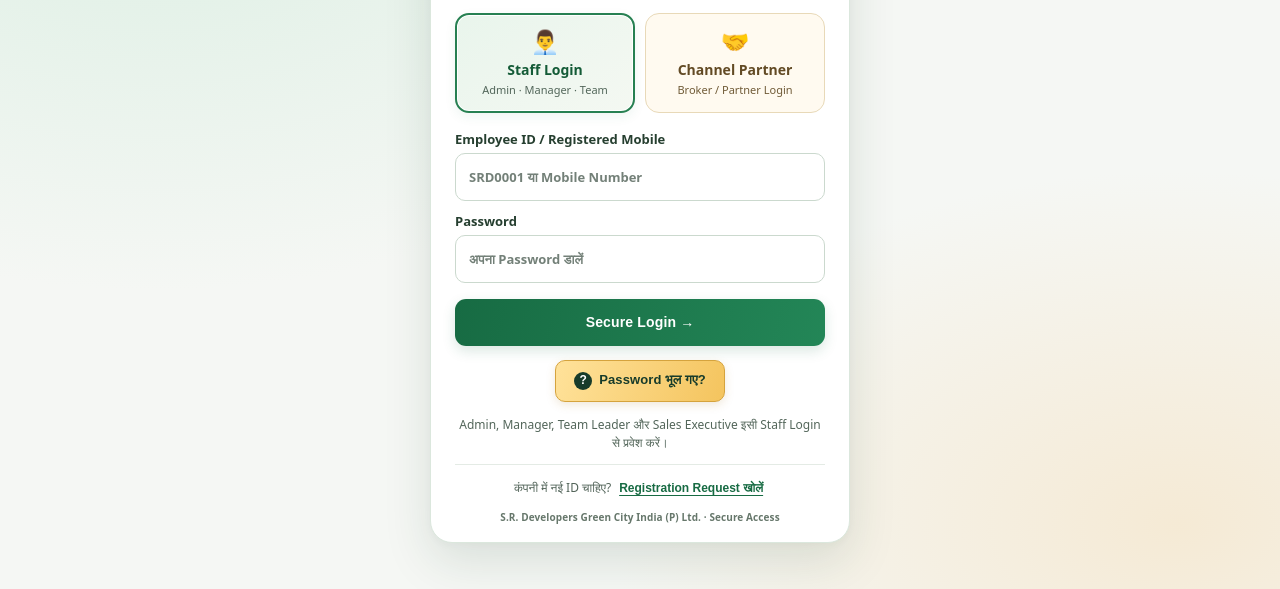
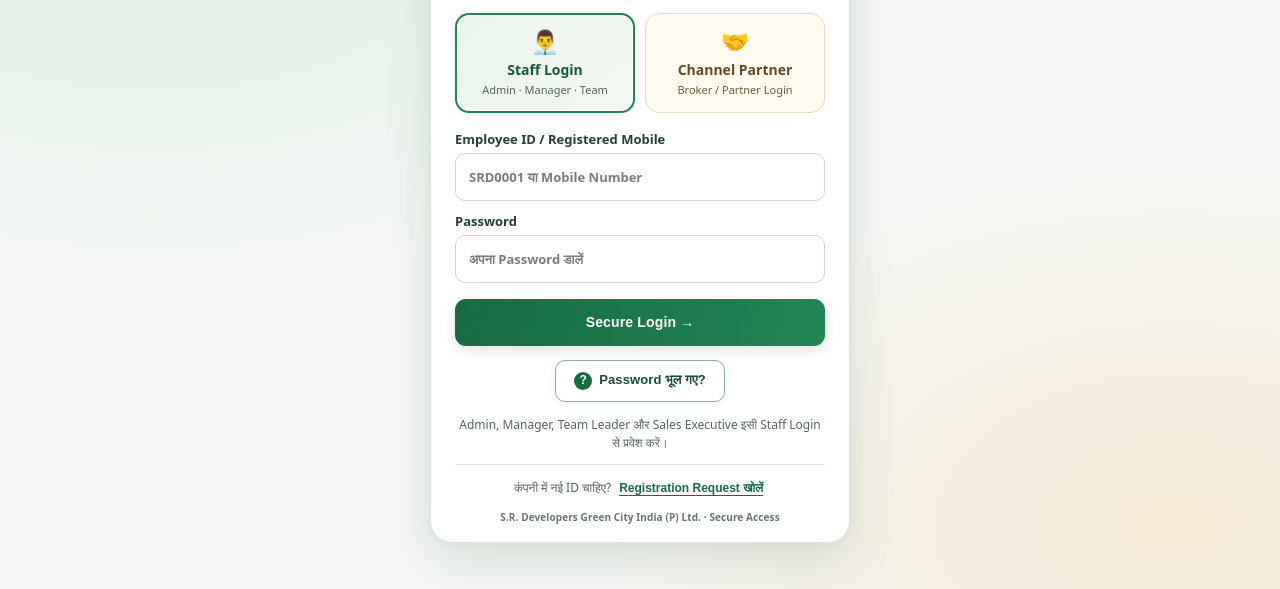
Before and after one commit to srdeveloperstf2-sketch/SR-DEVELOPERS-, a website: page index.html in a window 1280 px wide. Shown: the part 211-800 px from the top of the page. Drawn offline with nearby package versions, Linux system fonts and the light colour scheme.

Commit message:
Change forgot password button to white high-contrast style

```diff
--- a/styles.css
+++ b/styles.css
@@ -310,3 +310,25 @@ footer{color:#89948d}
 }
 .portal-login-form #forgotPasswordButton:hover{background:linear-gradient(110deg,#ffd777,#eeb743)!important;color:#102d20!important}
 .portal-login-form #forgotPasswordButton:disabled{opacity:.75;color:#173b2a!important}
+
+/* Password recovery button — clean white surface with dark readable text */
+.portal-login-form #forgotPasswordButton{
+ background:#ffffff!important;
+ color:#174b32!important;
+ border:1.5px solid #8caf98!important;
+ box-shadow:0 2px 8px #173d2812!important;
+ font-weight:850!important;
+}
+.portal-login-form #forgotPasswordButton::before{
+ background:#176b43!important;
+ color:#ffffff!important;
+}
+.portal-login-form #forgotPasswordButton:hover{
+ background:#f4faf5!important;
+ color:#123d29!important;
+ border-color:#176b43!important;
+}
+.portal-login-form #forgotPasswordButton:disabled{
+ background:#ffffff!important;
+ color:#174b32!important;
+}
```
